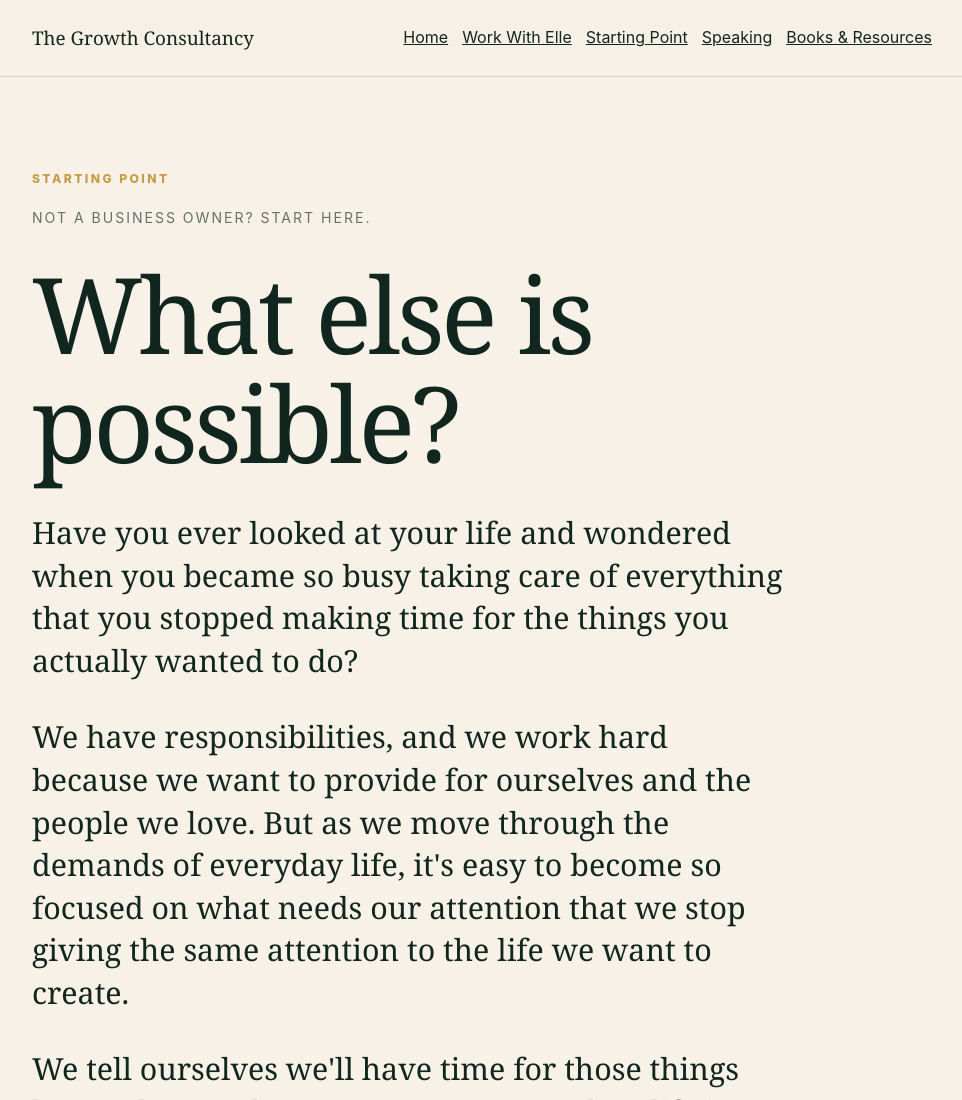
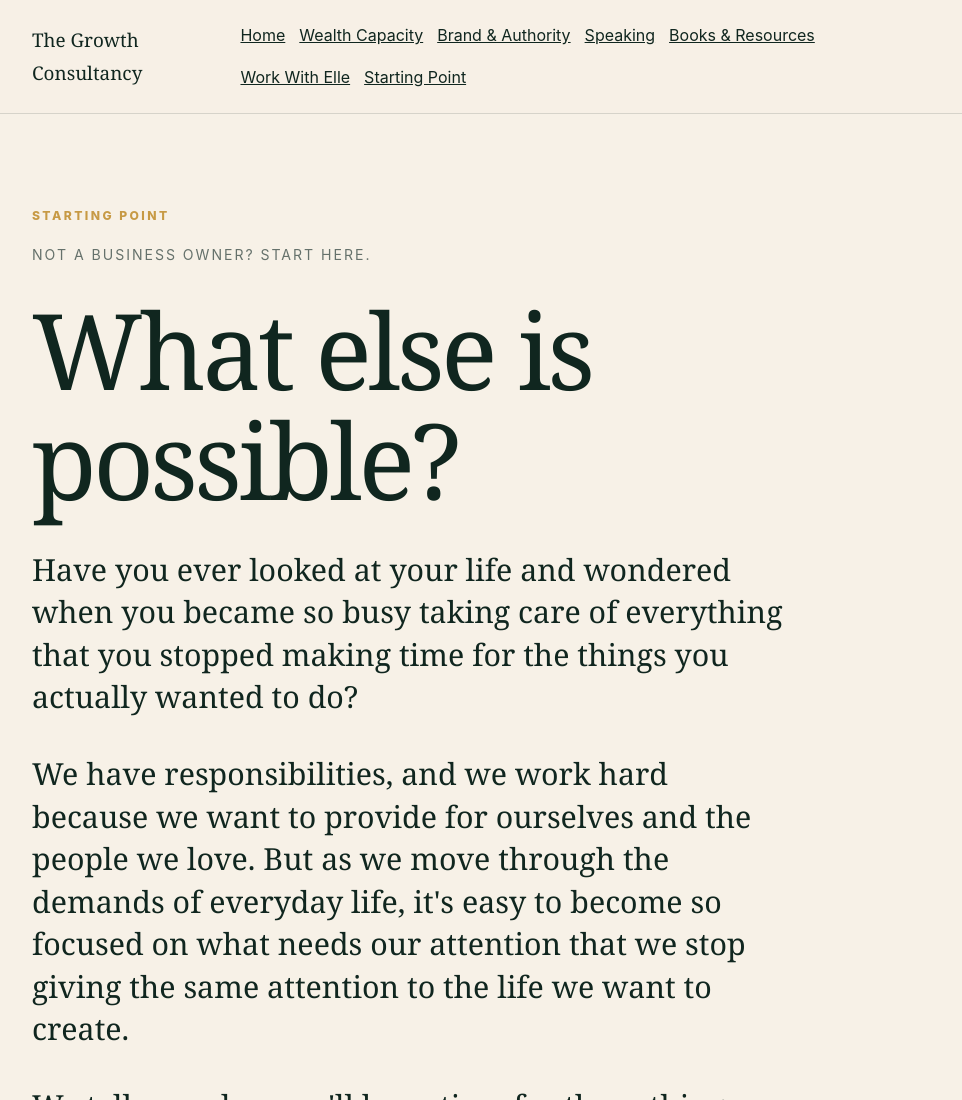
Before and after one commit to 1pinkyladyhere-spec/the-growth-consultancy, a plain HTML site: page starting-point.html in a window 1280 px wide. Shown: the top 1100 px of the page, without its empty margins (158-1120 px from the left). Drawn offline with Linux system fonts and the light colour scheme.

Commit message:
Redesign: starting-point.html for wealth-first professional positioning

```diff
--- a/starting-point.html
+++ b/starting-point.html
@@ -20,7 +20,7 @@
   <link rel="canonical" href="https://thegrowthconsultancybyelle.com/starting-point">
 </head>
 <body>
-  <header class="sitebar"><div class="wrap"><a class="brand" href="index">The Growth Consultancy</a><nav aria-label="Main navigation" style="display:flex;flex-wrap:wrap;gap:14px;align-items:center"><a href="index">Home</a><a href="work-with-elle">Work With Elle</a><a href="starting-point" aria-current="page">Starting Point</a><a href="speaking">Speaking</a><a href="books-resources">Books &amp; Resources</a></nav></div></header>
+  <header class="sitebar"><div class="wrap"><a class="brand" href="index">The Growth Consultancy</a><nav aria-label="Main navigation" style="display:flex;flex-wrap:wrap;gap:14px;align-items:center"><a href="/">Home</a><a href="/wealth-capacity">Wealth Capacity</a><a href="/brand-authority-strategy">Brand &amp; Authority</a><a href="/speaking">Speaking</a><a href="/books-resources">Books &amp; Resources</a><a href="/work-with-elle">Work With Elle</a><a href="/starting-point" aria-current="page">Starting Point</a></nav></div></header>
   <main>
     <section class="hero"><div class="wrap"><p class="eyebrow">Starting Point</p><p class="submark">Not a business owner? Start here.</p><h1>What else is possible?</h1><p class="lead">Have you ever looked at your life and wondered when you became so busy taking care of everything that you stopped making time for the things you actually wanted to do?</p><p class="lead">We have responsibilities, and we work hard because we want to provide for ourselves and the people we love. But as we move through the demands of everyday life, it&#39;s easy to become so focused on what needs our attention that we stop giving the same attention to the life we want to create.</p><p class="lead">We tell ourselves we&#39;ll have time for those things later, when we have more money or when life isn&#39;t quite so demanding. And before we know it, another year has passed, and we&#39;re still waiting for the right time to enjoy the things we&#39;ve been working toward.</p><p class="lead">But what happens when we keep waiting for life to settle down before we start living the way we want?</p><p class="lead">I believe we owe it to ourselves to question the routines we&#39;ve accepted and consider whether the life we&#39;re living reflects the life we actually want. Because the possibilities for our lives extend beyond the responsibilities we&#39;ve grown accustomed to managing.</p></div></section>
     <section class="section paper"><div class="wrap"><p>But your life may not look the way you thought it would.</p><p>You could be exhausted from working so much that there is very little of you left when you get home. You could be tired of living for the weekend, only to spend Saturday catching up on everything you couldn’t get done during the week.</p><p>You tell yourself you’ll exercise when you have more time. You’ll travel when work slows down. You’ll spend more time with the people you love when things aren’t so busy. You’ll do more with your children next summer.</p><p>You keep thinking there will be more time later. But the weeks turn into months, the kids get older, and another summer ends with things you meant to do together still sitting on the list.</p><p class="emphasis">The life you’re working so hard to support is becoming the life you don’t have enough time to live.</p></div></section>
```
